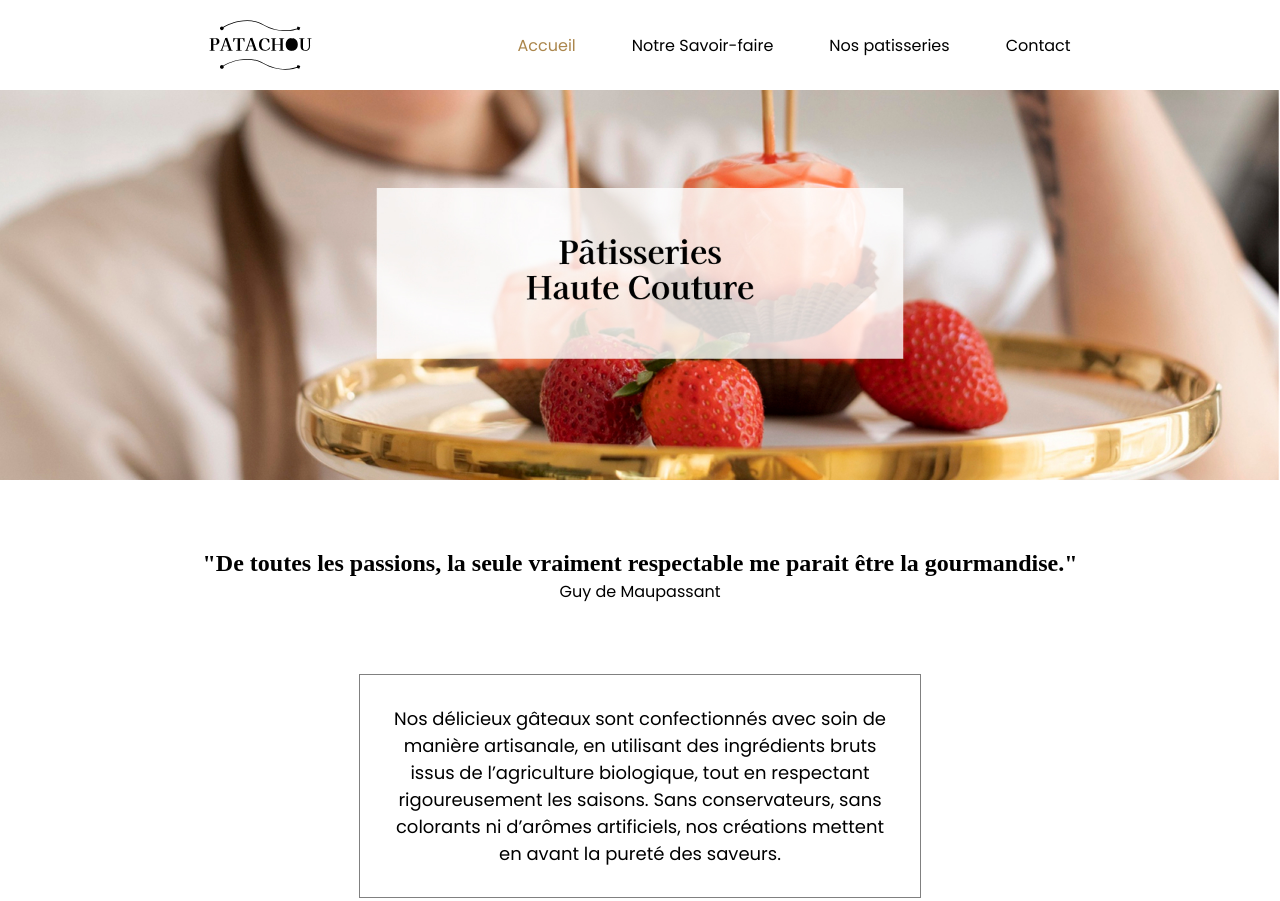
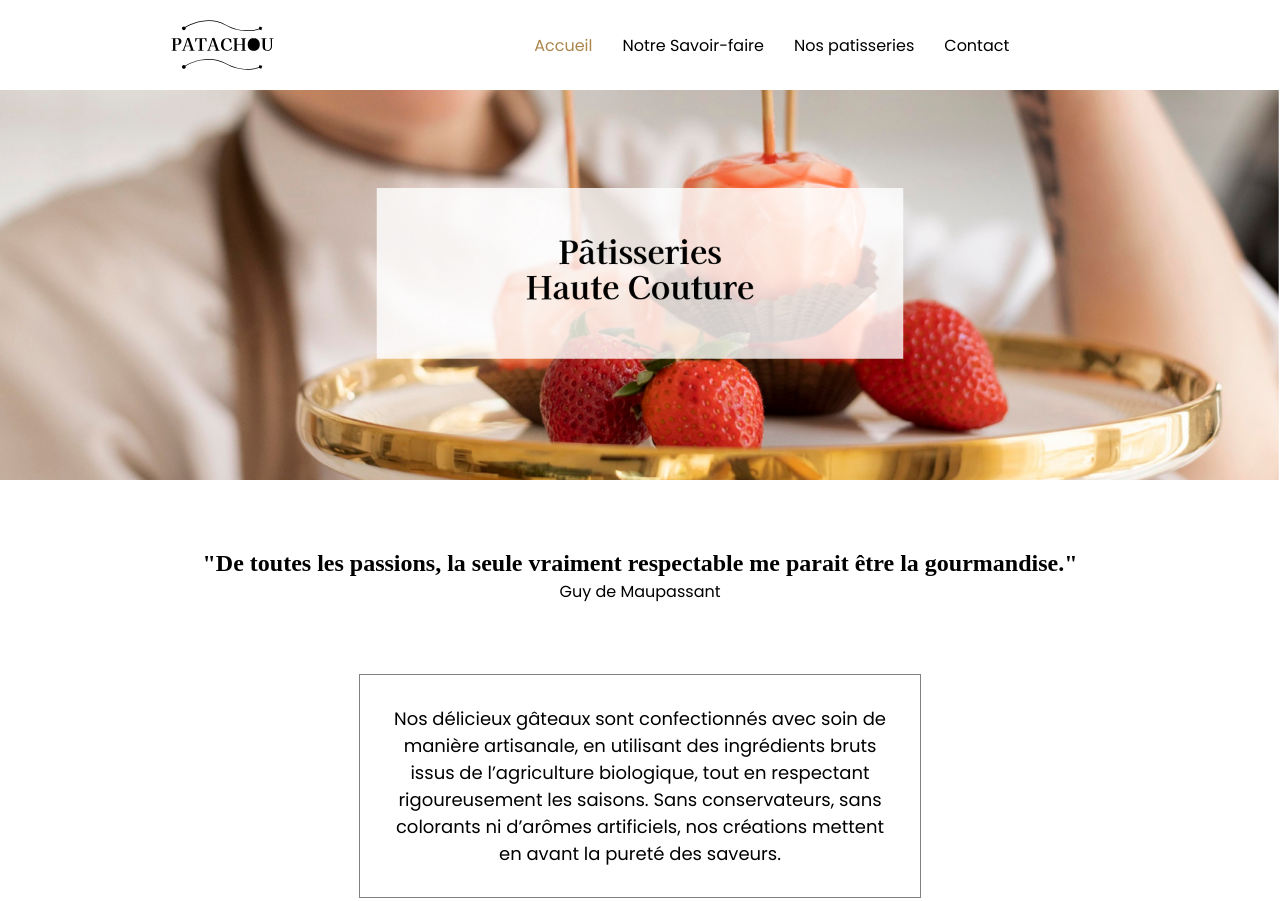
Before and after one commit to Alexlcr/DWWM-2025-arinfo, a plain HTML site: page évaluation/éval 1/EVALUATION FINALE/index.html in a window 1280 px wide. Shown: the top 901 px of the page. Drawn offline with Linux system fonts and the light colour scheme; a web font is replaced by a local one.

Commit message:
update (la dernière)

```diff
--- a/évaluation/éval 1/EVALUATION FINALE/css/style.css
+++ b/évaluation/éval 1/EVALUATION FINALE/css/style.css
@@ -32,12 +32,12 @@ header{
     align-items: center;
     height: fit-content;
     padding: 20px;
+    gap: 10px;
 }
 
 .ancre_head{
     text-decoration: none;
     color: black;
-    padding-left: 16px;
 }
 
 .nav > :nth-child(1){
@@ -49,8 +49,10 @@ header{
     flex-wrap: wrap;
     align-items: center;
     justify-content: center;
-    gap: 40px;
+    gap: 30px;
     height: fit-content;
+    padding-right: 100px;
+    padding-left: 100px;
 }
 
 #Accueil{
```
